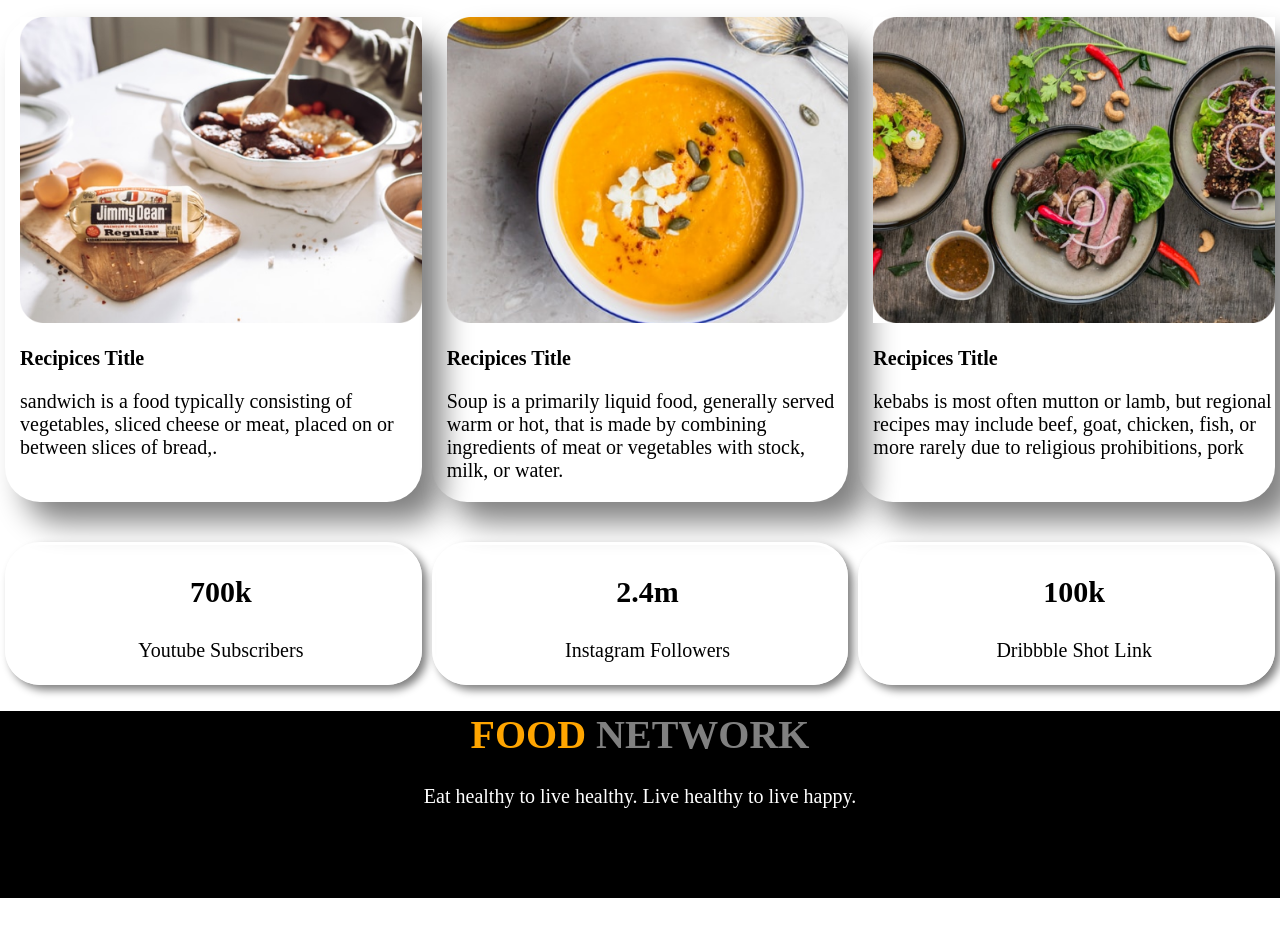
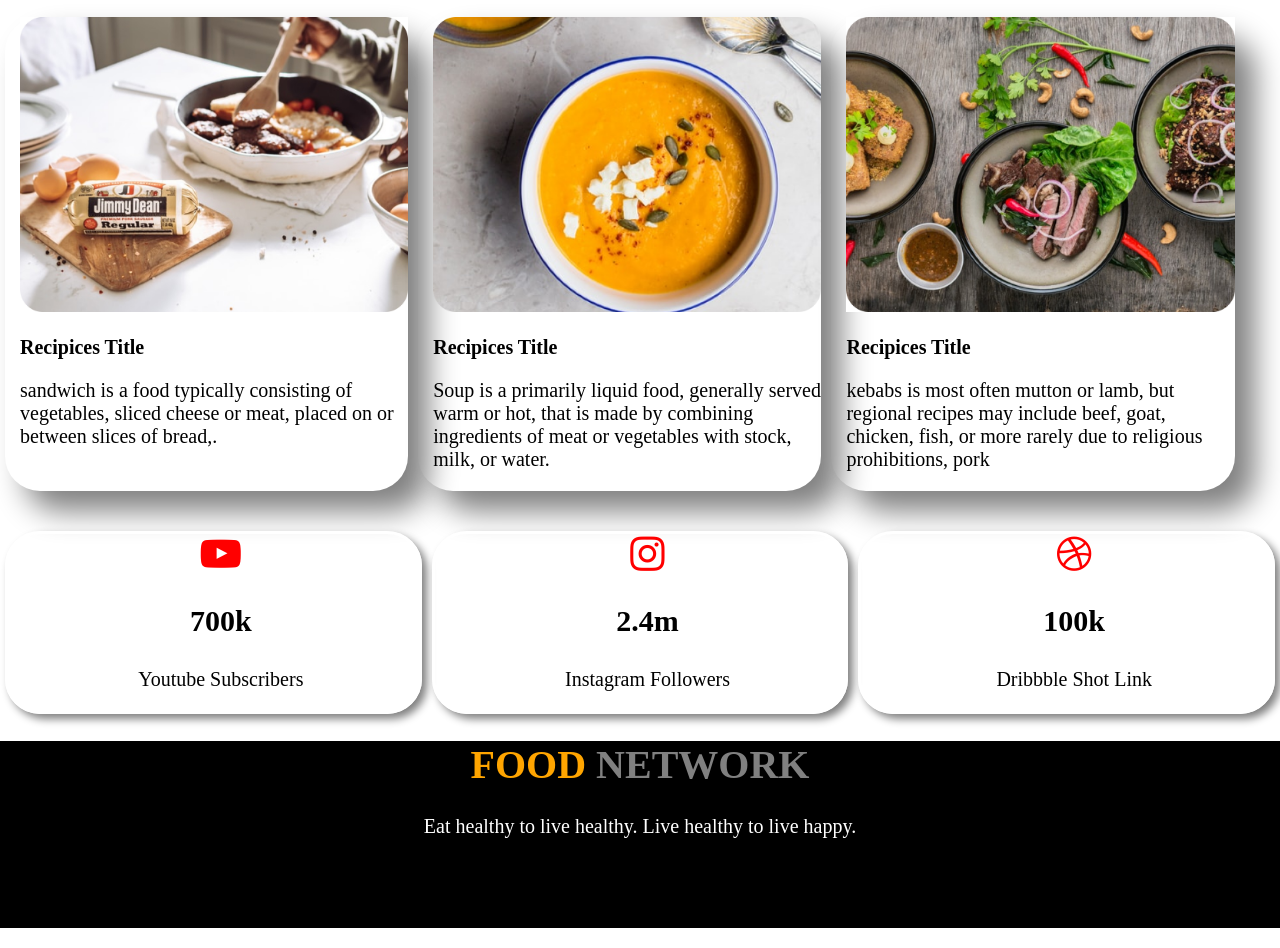
Before and after one commit to mostakshahariyar/food-network, a plain HTML site: page index.html in a window 1280 px wide. Shown: the part 1363-2311 px from the top of the page. Before the commit the page ends 2281 px from the top, so only its background shows below. Drawn offline with Linux system fonts and the light colour scheme.

Commit message:
all pages complide

```diff
--- a/index.html
+++ b/index.html
@@ -6,6 +6,8 @@
 	<meta http-equiv="X-UA-Compatible" content="IE=edge">
 	<meta name="viewport" content="width=device-width, initial-scale=1.0">
 	<title>Food Network</title>
+	<link rel="stylesheet"
+		href="https://cdnjs.cloudflare.com/ajax/libs/font-awesome/4.7.0/css/font-awesome.min.css">
 	<link rel="stylesheet" href="style.css">
 </head>
 
@@ -76,14 +78,17 @@
 	</section>
 	<section class="flexible-container">
 		<div class="some-information">
+			<i class="fa fa-youtube-play" style="font-size:40px;color:red"></i>
 			<p class="bold-number">700k</p>
 			<p>Youtube Subscribers</p>
 		</div>
 		<div class="some-information">
+			<i class="fa fa-instagram" style="font-size:40px;color:red"></i>
 			<p class="bold-number">2.4m</p>
 			<p>Instagram Followers</p>
 		</div>
 		<div class="some-information">
+			<i class="fa fa-dribbble" style="font-size:40px;color:red"></i>
 			<p class="bold-number">100k</p>
 			<p>Dribbble Shot Link</p>
 		</div>
--- a/style.css
+++ b/style.css
@@ -61,7 +61,7 @@ p{
 }
 .thard-width{
 	box-shadow: 20px 20px 30px gray;
-	width: 33.33%;
+	width: 30.33%;
 	padding-left: 15px;
 	margin-left: 5px;
 	margin-right: 5px;
```
